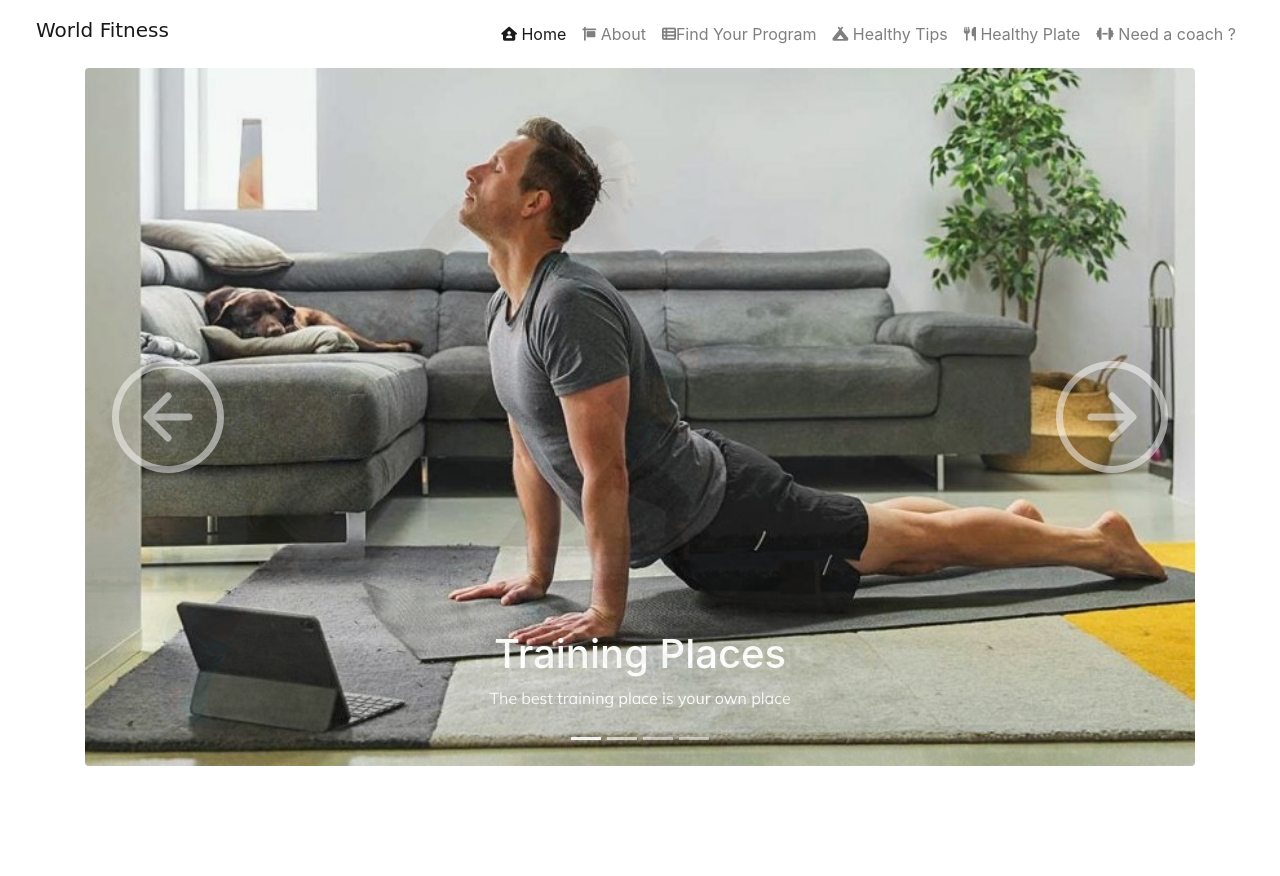
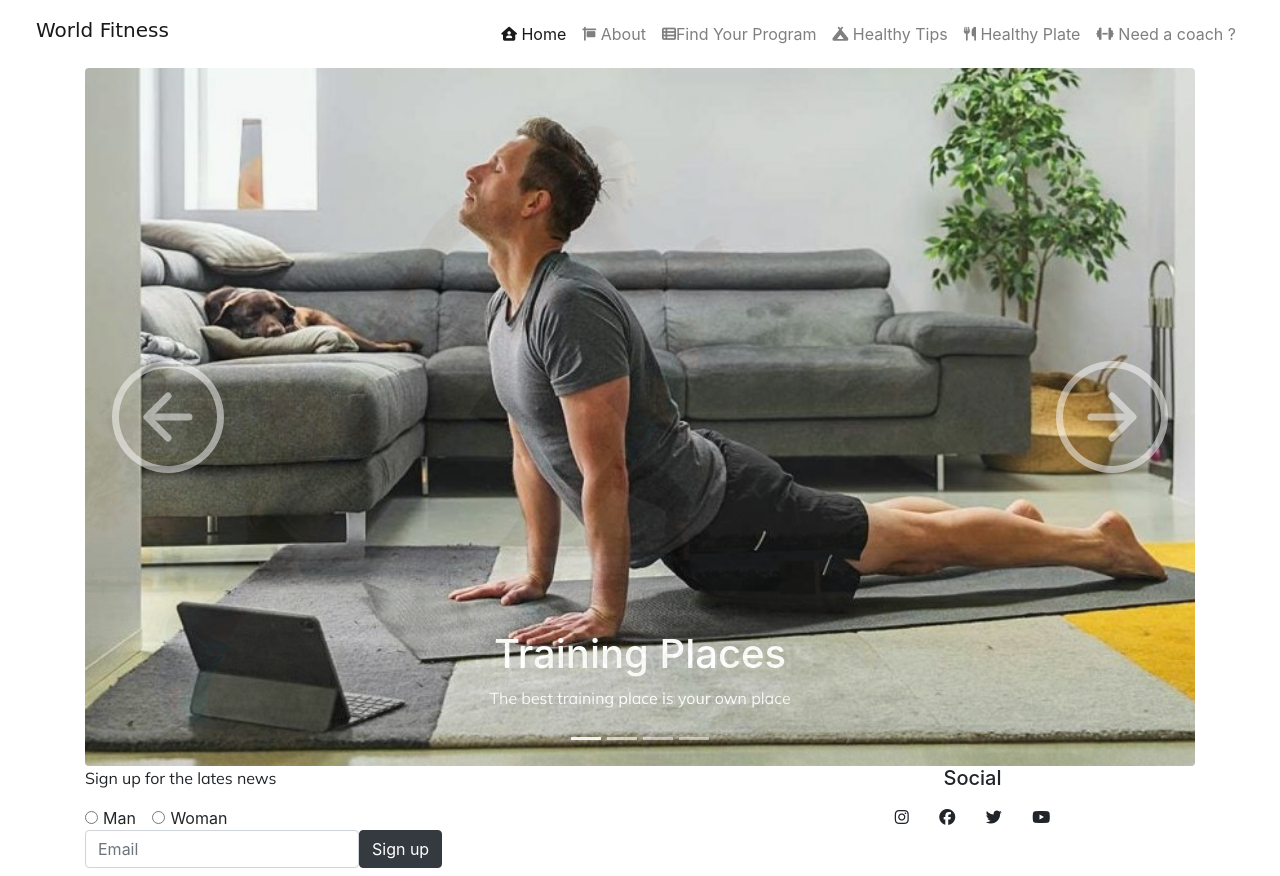
Before and after one commit to Rubick1997/Project1, a website: page index.html in a window 1280 px wide. Before the commit the page ends 800 px from the top, so only its background shows below. Drawn offline with nearby package versions, Linux system fonts and the light colour scheme; a web font is replaced by a local one.

Commit message:
Sign up form

```diff
--- a/index.html
+++ b/index.html
@@ -21,8 +21,8 @@
 
 <body>
 
-  <header class="jumbotron jumbotron-fluid">
-    <nav class="navbar navbar-expand-lg navbar-light sticky-top">
+  <header class="jumbotron jumbotron-fluid sticky-top">
+    <nav class="navbar navbar-expand-lg navbar-light ">
       <div class="container-fluid">
         <a class="navbar-brand" href="#">
           <h1>World Fitness</h1>
@@ -72,7 +72,7 @@
             <div class="carousel-item">
               <img src="img/run.jpg" class="d-block w-100 rounded" alt="Men and Woman running">
               <div class="carousel-caption">
-                <h2 style="font-size: 40px">Training programs</h2>
+                <h2 style="font-size: 40px">Training Programs</h2>
                 <p class="d-none d-sm-block"> Find the program that fits you</p>
               </div>
             </div>
@@ -87,7 +87,7 @@
               <img src="img/Coach.jpg" class="d-block w-100 rounded" alt="Coach woth guy, doing excercise">
               <div class="carousel-caption">
                 <h2 style="font-size: 40px">The Best Coach You Can Ever Find</h2>
-                <p class="d-none d-sm-block">Find your personal coach from any part of the World</p>
+                <p class="d-none d-sm-block">Find your personal coach from any part of the world</p>
               </div>
             </div>
           </div>
@@ -103,7 +103,35 @@
       </div>
     </div>
   </div>
-
+  <footer class="site-footer">
+    <div class="container">
+      <div class="row">
+        <div class="col">
+          <p>Sign up for the lates news</p>
+          <div class="form-check form-check-inline">
+            <input class="form-check-input" type="radio" name="inlineRadioOptions" id="manButton" value="option1">
+            <label class="form-check-label" for="inlineRadio1">Man</label>
+          </div>
+          <div class="form-check form-check-inline">
+            <input class="form-check-input" type="radio" name="inlineRadioOptions" id="womanButon value="option2">
+            <label class="form-check-label" for="inlineRadio2">Woman</label>
+          </div>
+          <form class="form-inline">
+            <div class="form-group mb-2">
+              <input type="email" class="form-control" placeholder="Email" id="inputEmail">
+            </div>
+            <button type="submit" class="btn btn-dark mb-2">Sign up</button>
+          </form>
+        </div>
+        <div class="col col-sm-5 text-center">
+          <h5>Social</h5>
+          <a class="btn btn-social-icon btn-instagram" href="http://instagram.com/"><i class="fab fa-instagram"></i></a>
+          <a class="btn btn-social-icon btn-facebook" href="http://facebook.com/"><i class="fab fa-facebook"></i></a>
+          <a class="btn btn-social-icon btn-twitter" href="http://twitter.com/"><i class="fab fa-twitter"></i></a>
+          <a class="btn btn-social-icon btn-google" href="http://youtube.com/"><i class="fab fa-youtube"></i></a>
+        </div>
+      </div>
+  </footer>
 
 
   <!-- jQuery must come first, then Popper.js, then the Bootstrap JavaScript plugins.-->
```
Also changed, not shown: 1 other file.
